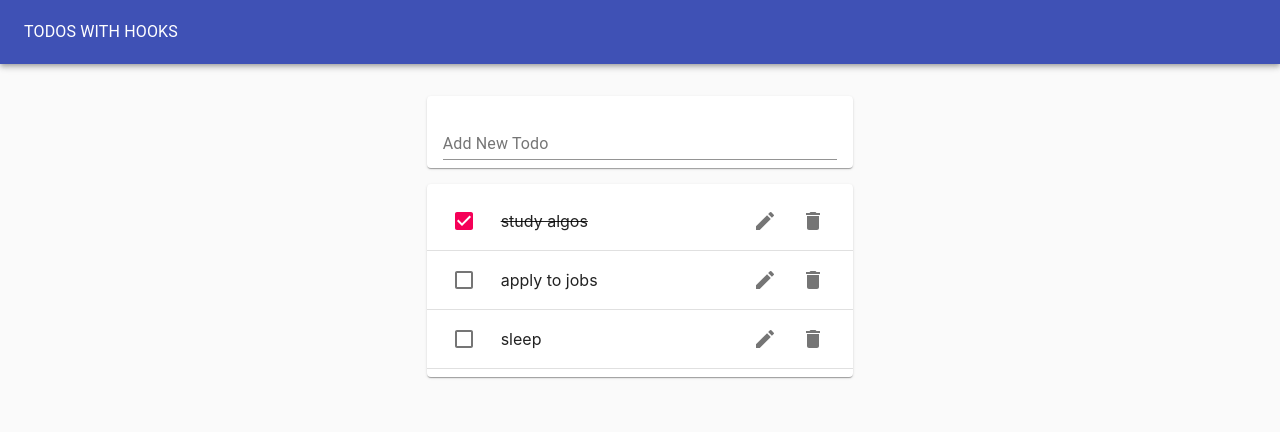
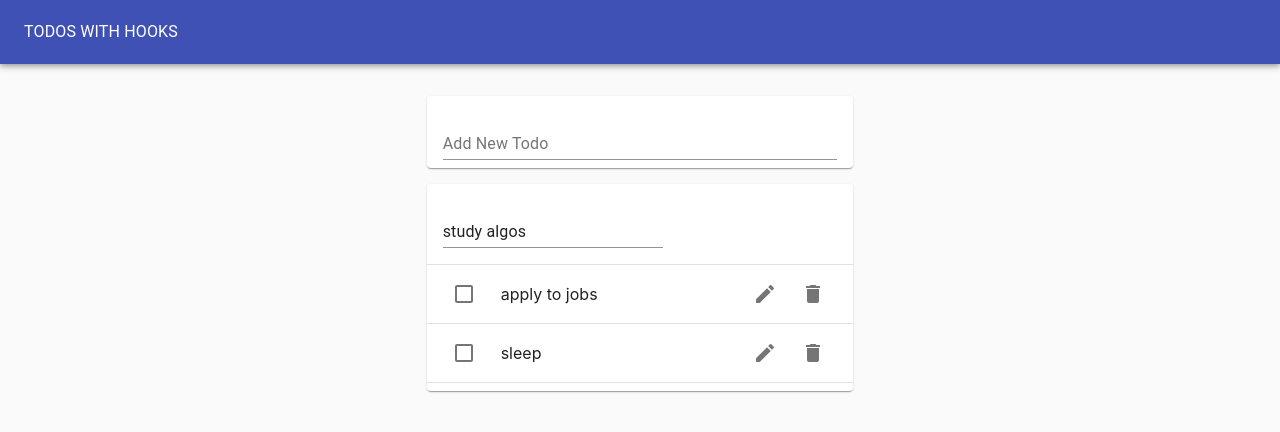
Before and after one commit to joannaylin/todo-hooks, a React (Create React App) app: page / in a window 1280 px wide. Both pictures are taken after a click on the button 765 px from the left and 221 px from the top of the page. Shown: the top 432 px of the page. Built offline with nearby package versions, Linux system fonts and the light colour scheme.

Commit message:
add edit form functionality

```diff
--- /dev/null
+++ b/src/EditTodoForm.js
@@ -0,0 +1,22 @@
+import React from "react";
+import TextField from "@material-ui/core/TextField";
+import useInputState from "./hooks/useInputState";
+
+export default function EditTodoForm({ id, task, editTodo,toggleEditForm }) {
+  const [value, handleChange, reset] = useInputState(task);
+  return (
+    <form onSubmit={(e) => {
+      e.preventDefault()
+      editTodo(id, value)
+      reset()
+      toggleEditForm();
+    }}>
+      <TextField
+        margin="normal"
+        value={value}
+        onChange={handleChange}
+        fullWidth
+      />
+    </form>
+  );
+}
--- a/src/Todo.js
+++ b/src/Todo.js
@@ -1,27 +1,44 @@
 import React from "react";
+import useToggleState from "./hooks/useToggleState";
 import ListItem from "@material-ui/core/ListItem";
 import ListItemText from "@material-ui/core/ListItem";
-import Checkbox from "@material-ui/core/Checkbox"
-import IconButton from "@material-ui/core/IconButton"
-import DeleteIcon from "@material-ui/icons/Delete"
-import EditIcon from "@material-ui/icons/Edit"
-import ListItemSecondaryAction from "@material-ui/core/ListItemSecondaryAction"
+import Checkbox from "@material-ui/core/Checkbox";
+import IconButton from "@material-ui/core/IconButton";
+import DeleteIcon from "@material-ui/icons/Delete";
+import EditIcon from "@material-ui/icons/Edit";
+import ListItemSecondaryAction from "@material-ui/core/ListItemSecondaryAction";
+import EditTodoForm from "./EditTodoForm"
 
-export default function Todo({ task, completed, removeTodo, id }) {
+export default function Todo({ id, task, completed, removeTodo, toggleTodo, editTodo }) {
+  const [isEditing, toggle] = useToggleState();
+
   return (
     <ListItem>
-      <Checkbox tabIndex={-1} checked={completed} />
-      <ListItemText style={{textDecoration: completed ? "line-through" : "none"}}>
+      {isEditing ? (
+        <EditTodoForm editTodo={editTodo} id={id} task={task} toggleEditForm={toggle}/>
+      ) : (
+        <>
+          {" "}
+          <Checkbox
+            tabIndex={-1}
+            checked={completed}
+            onClick={() => toggleTodo(id)}
+          />
+          <ListItemText
+            style={{ textDecoration: completed ? "line-through" : "none" }}
+          >
             {task}
           </ListItemText>
           <ListItemSecondaryAction>
-        <IconButton aria-label="Edit">
+            <IconButton aria-label="Edit" onClick={toggle}>
               <EditIcon />
             </IconButton>
             <IconButton aria-label="Delete" onClick={() => removeTodo(id)}>
               <DeleteIcon />
             </IconButton>
           </ListItemSecondaryAction>
+        </>
+      )}
     </ListItem>
   );
 }
--- a/src/TodoApp.js
+++ b/src/TodoApp.js
@@ -6,7 +6,7 @@ import Toolbar from "@material-ui/core/Toolbar";
 import Grid from "@material-ui/core/Grid";
 import TodoList from "./TodoList.js";
 import TodoForm from "./TodoForm.js";
-import {v4 as uuidv4} from "uuid"
+import { v4 as uuidv4 } from "uuid";
 
 export default function TodoApp() {
   const initialTodos = [
@@ -20,8 +20,22 @@ export default function TodoApp() {
     setTodos([...todos, { id: uuidv4(), task: newTodoText, completed: false }]);
   };
 
-  const removeTodo = todoId => {
-    const updatedTodos = todos.filter(todo => todo.id !== todoId)
+  const removeTodo = (todoId) => {
+    const updatedTodos = todos.filter((todo) => todo.id !== todoId);
+    setTodos(updatedTodos);
+  };
+
+  const toggleTodo = (todoId) => {
+    const updatedTodos = todos.map((todo) =>
+      todo.id === todoId ? { ...todo, completed: !todo.completed } : todo
+    );
+    setTodos(updatedTodos);
+  };
+
+  const editTodo = (todoId, newTask) => {
+    const updatedTodos = todos.map((todo) =>
+      todo.id === todoId ? {...todo, task: newTask }  : todo
+    )
     setTodos(updatedTodos)
   }
 
@@ -40,10 +54,15 @@ export default function TodoApp() {
           <Typography color="inherit">TODOS WITH HOOKS</Typography>
         </Toolbar>
       </AppBar>
-      <Grid container justify="center" style={{marginTop: "1rem"}}>
+      <Grid container justify="center" style={{ marginTop: "1rem" }}>
         <Grid item xs={11} md={8} lg={4}>
           <TodoForm addTodo={addTodo} />
-          <TodoList todos={todos} removeTodo={removeTodo}/>
+          <TodoList
+            todos={todos}
+            removeTodo={removeTodo}
+            toggleTodo={toggleTodo}
+            editTodo={editTodo}
+          />
         </Grid>
       </Grid>
     </Paper>
--- a/src/TodoList.js
+++ b/src/TodoList.js
@@ -4,7 +4,7 @@ import List from "@material-ui/core/List";
 import Divider from "@material-ui/core/Divider";
 import Todo from "./Todo";
 
-export default function TodoList({ todos, removeTodo }) {
+export default function TodoList({ todos, removeTodo, toggleTodo, editTodo }) {
   return (
     <Paper>
       <List>
@@ -16,6 +16,8 @@ export default function TodoList({ todos, removeTodo }) {
               key={todo.id}
               completed={todo.completed}
               removeTodo={removeTodo}
+              toggleTodo={toggleTodo}
+              editTodo={editTodo}
             />
             <Divider />
           </>
--- /dev/null
+++ b/src/hooks/useToggleState.js
@@ -0,0 +1,9 @@
+import { useState } from "react"
+
+export default function useToggle(initialVal=false) {
+  const [state, setState] = useState(initialVal)
+  const toggle = () => {
+    setState(!state)
+  }
+  return [state, toggle]
+}
```
Lines whose indentation alone changed are shown as unchanged.
